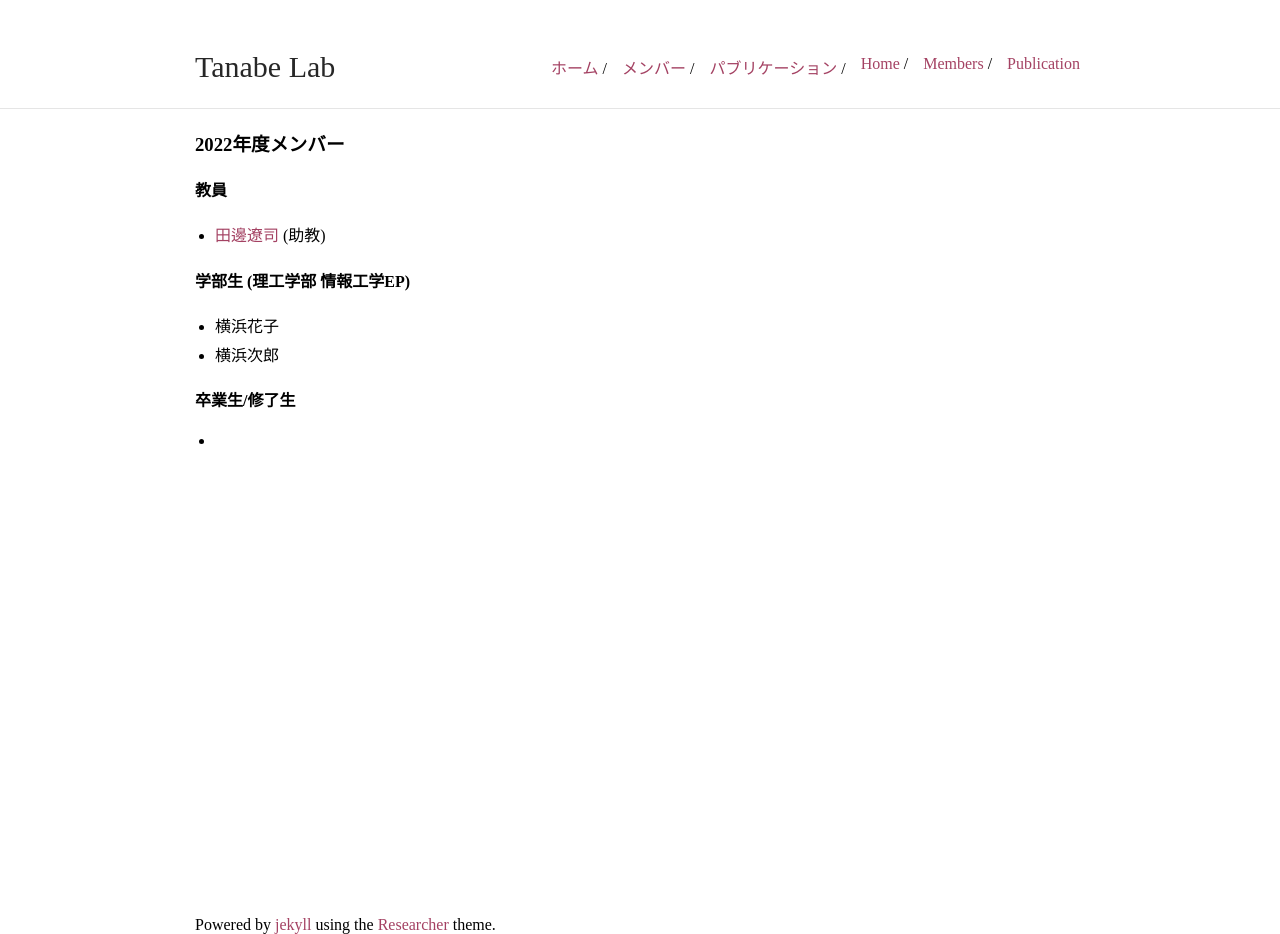
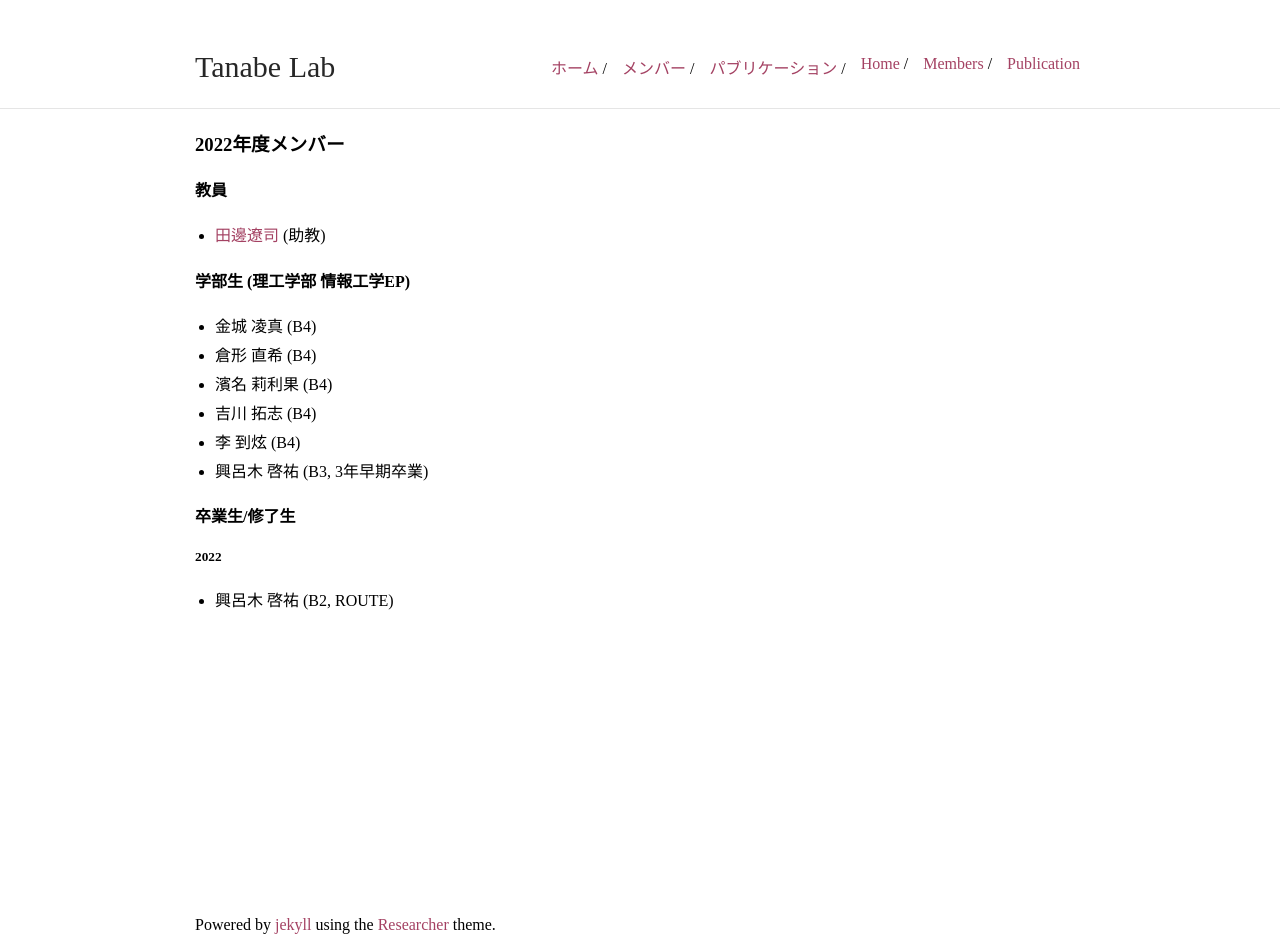
Before and after one commit to aopt-lab/aopt-lab.github.io, a Jekyll site: the page built from members.md, in a window 1280 px wide. Built offline with Jekyll 4.4.1, drawn with Linux system fonts in a browser that asks for light colours.

Commit message:
updated member list

```diff
--- a/members.md
+++ b/members.md
@@ -11,9 +11,15 @@ title: 田邊研究室
 
 #### 学部生 (理工学部 情報工学EP)
 
-- 横浜花子
-- 横浜次郎
+- 金城 凌真 (B4)
+- 倉形 直希 (B4)
+- 濱名 莉利果 (B4)
+- 吉川 拓志 (B4)
+- 李 到炫 (B4)
+- 興呂木 啓祐 (B3, 3年早期卒業)
 
 #### 卒業生/修了生
 
--
+##### 2022
+
+- 興呂木 啓祐 (B2, ROUTE)
```
Also changed, not shown: index.md (+3 -1 lines), members-en.md (+10 -2 lines).
